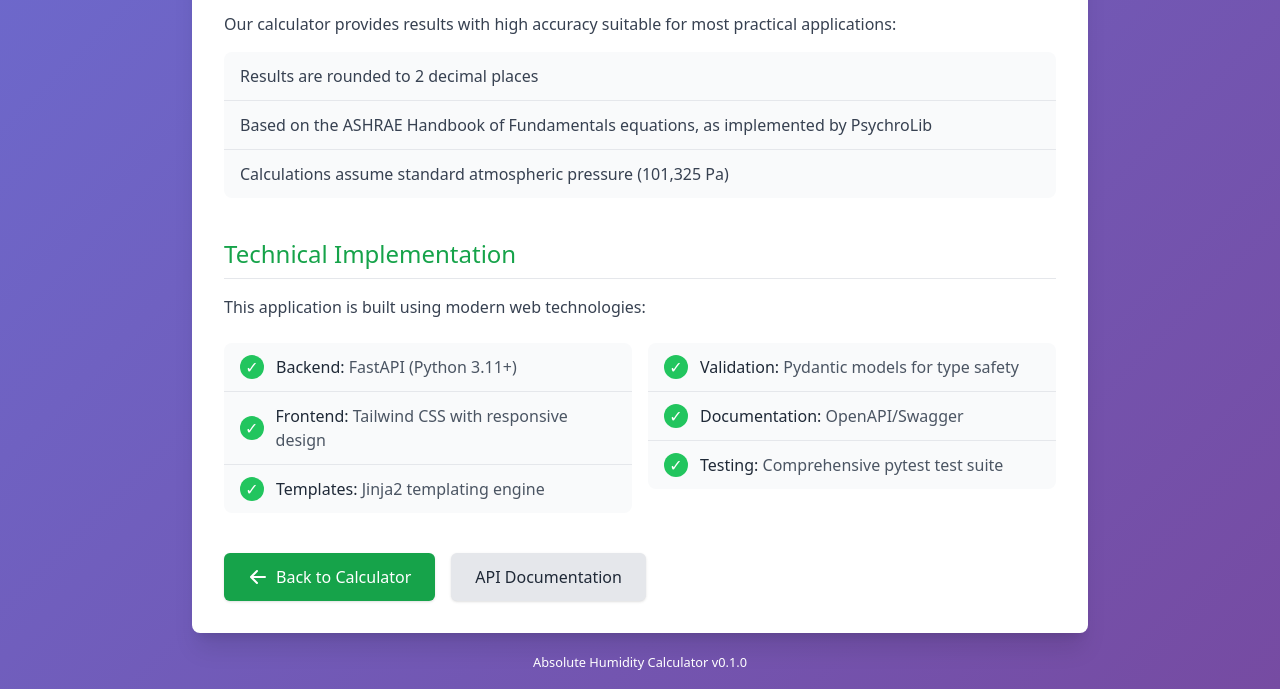
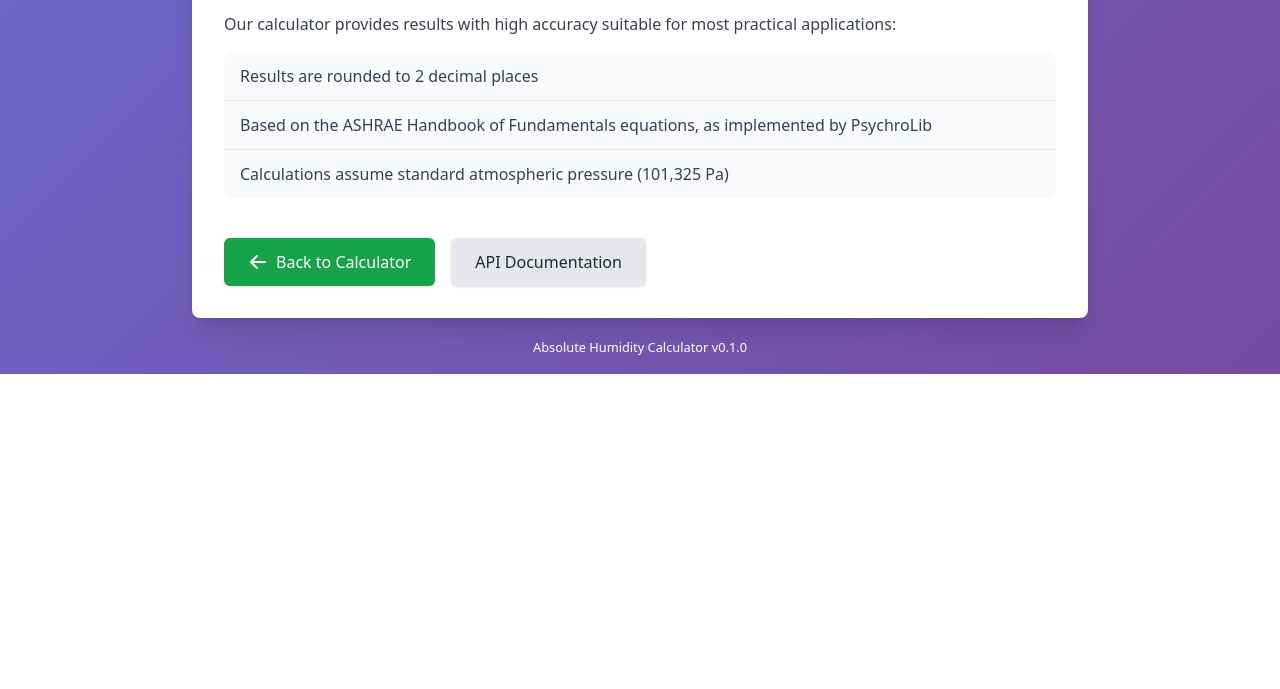
Before and after one commit to jvacek/humiapi, a FastAPI app: page /about in a window 1280 px wide. Shown: the part 1530-2219 px from the top of the page. After the commit the page ends 1904 px from the top, so only its background shows below. Run offline with FastAPI, Linux system fonts and the light colour scheme; some libraries are stand-ins or nearby versions.

Commit message:
remove tech specs from about page

```diff
--- a/templates/about.html
+++ b/templates/about.html
@@ -70,9 +70,9 @@ content %}
                     Compute the Humidity Ratio
                 </div>
                 <p class="text-gray-600 text-sm">
-                    From temperature, relative humidity, and pressure, PsychroLib
-                    derives the humidity ratio (mass of water vapor per mass of
-                    dry air).
+                    From temperature, relative humidity, and pressure,
+                    PsychroLib derives the humidity ratio (mass of water vapor
+                    per mass of dry air).
                 </p>
             </li>
             <li
@@ -187,115 +187,6 @@ content %}
         </ul>
     </section>
 
-    <!-- Technical Implementation -->
-    <section>
-        <h2
-            class="text-xl md:text-2xl font-medium text-primary-600 border-b border-gray-200 pb-2 mb-4"
-        >
-            Technical Implementation
-        </h2>
-        <p class="text-gray-700 mb-6">
-            This application is built using modern web technologies:
-        </p>
-
-        <div class="grid grid-cols-1 md:grid-cols-2 gap-4">
-            <div>
-                <ul
-                    class="bg-gray-50 rounded-lg overflow-hidden divide-y divide-gray-200"
-                >
-                    <li class="flex items-center px-4 py-3">
-                        <span
-                            class="h-6 w-6 rounded-full bg-primary-500 text-white flex items-center justify-center mr-3"
-                            >✓</span
-                        >
-                        <div>
-                            <span class="font-medium text-gray-800"
-                                >Backend:</span
-                            >
-                            <span class="text-gray-600">
-                                FastAPI (Python 3.11+)</span
-                            >
-                        </div>
-                    </li>
-                    <li class="flex items-center px-4 py-3">
-                        <span
-                            class="h-6 w-6 rounded-full bg-primary-500 text-white flex items-center justify-center mr-3"
-                            >✓</span
-                        >
-                        <div>
-                            <span class="font-medium text-gray-800"
-                                >Frontend:</span
-                            >
-                            <span class="text-gray-600">
-                                Tailwind CSS with responsive design</span
-                            >
-                        </div>
-                    </li>
-                    <li class="flex items-center px-4 py-3">
-                        <span
-                            class="h-6 w-6 rounded-full bg-primary-500 text-white flex items-center justify-center mr-3"
-                            >✓</span
-                        >
-                        <div>
-                            <span class="font-medium text-gray-800"
-                                >Templates:</span
-                            >
-                            <span class="text-gray-600">
-                                Jinja2 templating engine</span
-                            >
-                        </div>
-                    </li>
-                </ul>
-            </div>
-            <div>
-                <ul
-                    class="bg-gray-50 rounded-lg overflow-hidden divide-y divide-gray-200"
-                >
-                    <li class="flex items-center px-4 py-3">
-                        <span
-                            class="h-6 w-6 rounded-full bg-primary-500 text-white flex items-center justify-center mr-3"
-                            >✓</span
-                        >
-                        <div>
-                            <span class="font-medium text-gray-800"
-                                >Validation:</span
-                            >
-                            <span class="text-gray-600">
-                                Pydantic models for type safety</span
-                            >
-                        </div>
-                    </li>
-                    <li class="flex items-center px-4 py-3">
-                        <span
-                            class="h-6 w-6 rounded-full bg-primary-500 text-white flex items-center justify-center mr-3"
-                            >✓</span
-                        >
-                        <div>
-                            <span class="font-medium text-gray-800"
-                                >Documentation:</span
-                            >
-                            <span class="text-gray-600"> OpenAPI/Swagger</span>
-                        </div>
-                    </li>
-                    <li class="flex items-center px-4 py-3">
-                        <span
-                            class="h-6 w-6 rounded-full bg-primary-500 text-white flex items-center justify-center mr-3"
-                            >✓</span
-                        >
-                        <div>
-                            <span class="font-medium text-gray-800"
-                                >Testing:</span
-                            >
-                            <span class="text-gray-600">
-                                Comprehensive pytest test suite</span
-                            >
-                        </div>
-                    </li>
-                </ul>
-            </div>
-        </div>
-    </section>
-
     <!-- Back button -->
     <div class="flex space-x-4 mt-8">
         <a
```
